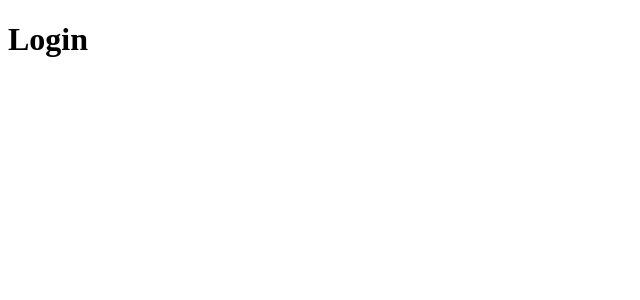
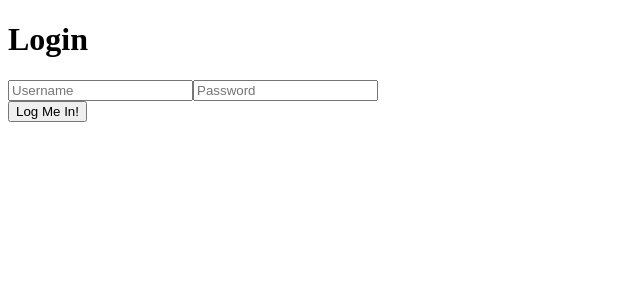
Before and after one commit to maccymg/By-bits-test, a React (Create React App) app: page / in a window 1280 px wide. Shown: the top 300 px of the page, without its empty margins (0-640 px from the left). Built offline with nearby package versions, Linux system fonts and the light colour scheme.

Commit message:
auth and login

```diff
--- a/src/components/Login.js
+++ b/src/components/Login.js
@@ -1,8 +1,59 @@
 import React from 'react'
+import { useHistory } from 'react-router-dom'
+import { loginUser } from '../lib/api'
+import { setToken } from '../lib/auth'
 
 function Login() {
+  const history = useHistory()
+
+  const [formdata, setFormdata] = React.useState({
+    username: '',
+    password: '',
+    type: 'USER_PASSWORD_AUTH',
+  })
+
+  const handleChange = event => {
+    const nextState = { ...formdata, [event.target.name]: event.target.value }
+    setFormdata(nextState)
+  }
+
+  const handleSubmit = async event => {
+    event.preventDefault()
+
+    try {
+      console.log(formdata)
+      const { data } = await loginUser(formdata)
+      console.log(data.access_token)
+      setToken(data.access_token)
+      history.push('/policy-details')
+    } catch (err) {
+      console.log('error')
+    }
+  }
+
+  console.log(formdata)
+
   return (
-    <h1>Login</h1>
+    <>
+      <h1>Login</h1>
+      <form onSubmit={handleSubmit}>
+        <input
+          placeholder="Username"
+          onChange={handleChange}
+          name="username"
+          value={formdata.username}
+        />
+        <input
+          placeholder="Password"
+          onChange={handleChange}
+          name="password"
+          value={formdata.password}
+        />
+        <div className="field">
+          <button type="submit" className="button is-fullwidth is-warning">Log Me In!</button>
+        </div>
+      </form>
+    </>
   )
 }
 
--- a/src/lib/api.js
+++ b/src/lib/api.js
@@ -1,11 +1,12 @@
 import axios from 'axios'
+import { getToken } from './auth'
 
 const baseUrl = 'https://api.bybits.co.uk'
 
 function headers() {
   return {
     headers: {
-      Authorization: 'Bearer MuYW1hem9uYXdzLmNvbVwvZXUtd2VzdC0zX3JkdldSMGs',
+      Authorization: `Bearer ${getToken()}`,
       environment: 'mock',
       ContentType: 'application/json',
     },
@@ -13,9 +14,9 @@ function headers() {
 }
 
 export function getDetails() {
-  return axios.post(`${baseUrl}/policys/details`, formdata, headers())
+  return axios.post(`${baseUrl}/policys/details`, headers())
 }
 
-export function loginUser() {
-  return axios.post(`${baseUrl}/auth/token`, formdata)
+export function loginUser(formdata) {
+  return axios.post(`${baseUrl}/auth/token`, formdata, headers())
 }
--- /dev/null
+++ b/src/lib/auth.js
@@ -0,0 +1,7 @@
+export function setToken(token) {
+  window.localStorage.setItem('token', token)
+}
+
+export function getToken() {
+  return window.localStorage.getItem('token')
+}
```
